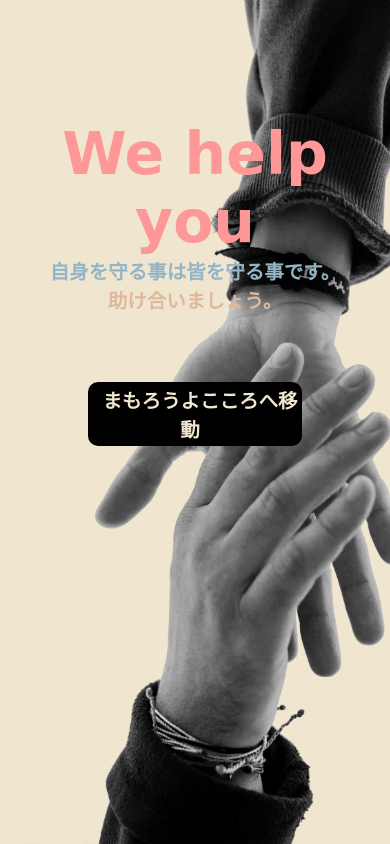
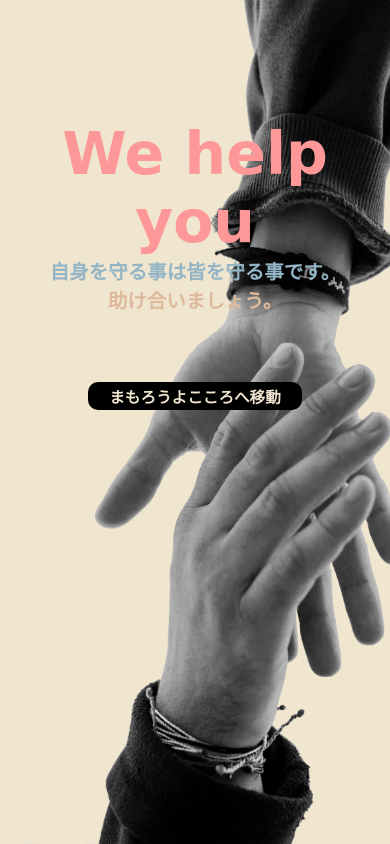
Before and after one commit to heeraku/carabiner, a plain HTML site: page index.html in a window 390 px wide. Shown: the part 2574-3418 px from the top of the page. Drawn offline with Linux system fonts and the light colour scheme; a web font is replaced by a local one.

Commit message:
Update style.css

```diff
--- a/style.css
+++ b/style.css
@@ -79,7 +79,7 @@ p{
 
 a{
     color: #F0E5CF;
-    font-size: 3vw;
+    font-size: 2.2vw;
     padding: 10px;
     text-decoration: none;
 }
@@ -212,7 +212,7 @@ nav{
     }
 
     a{
-        font-size: 5vw;
+        font-size: 4vw;
     }
     .help{
         width: 55%;
```
